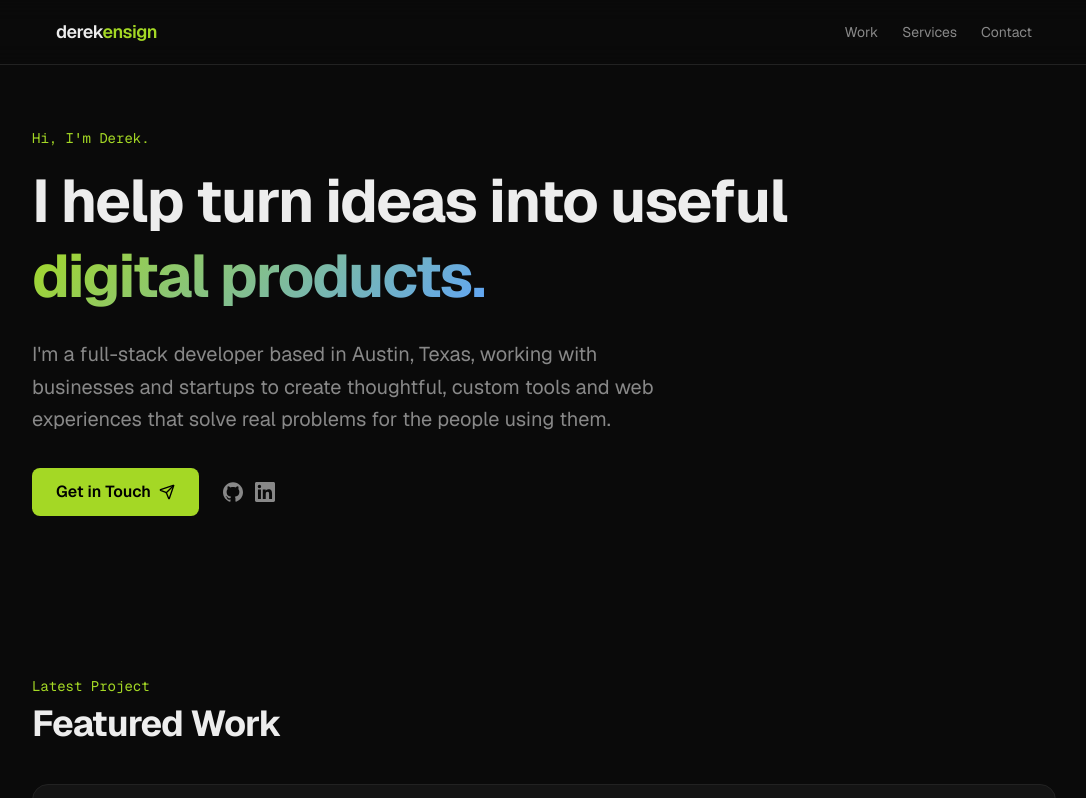
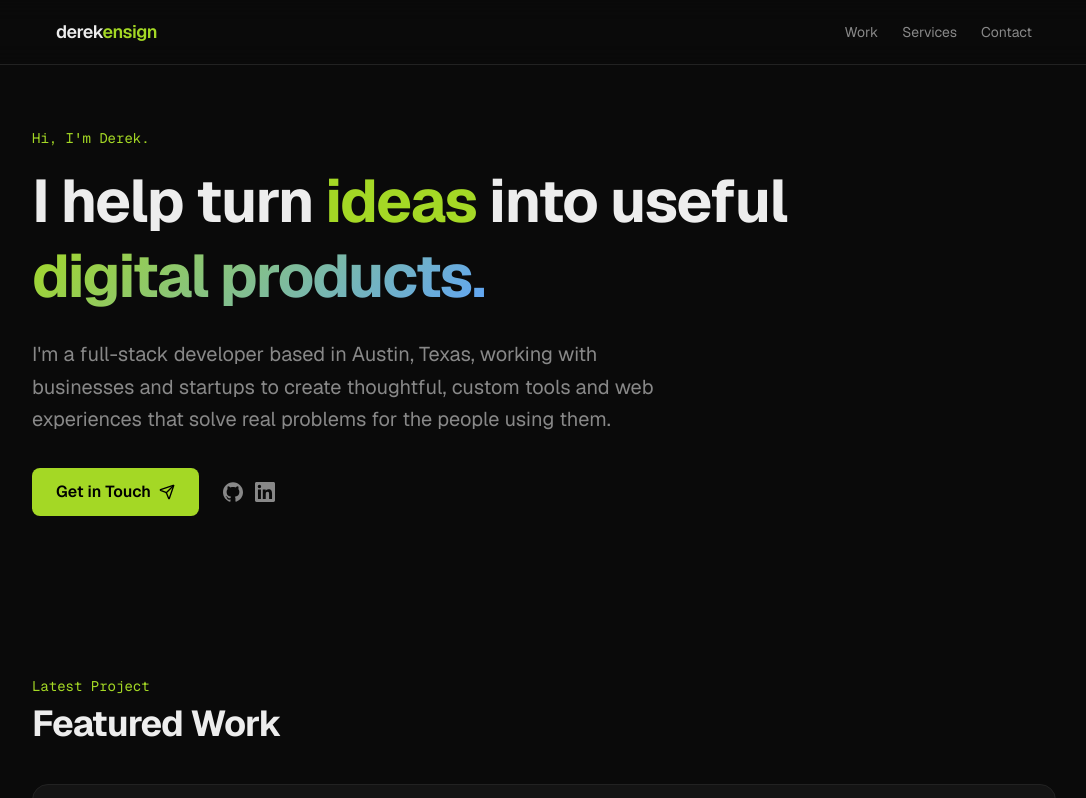
Before and after one commit to derekensign/derekensign, a Next.js app: page / in a window 1280 px wide. Shown: the top 798 px of the page, without its empty margins (96-1182 px from the left). Built offline with nearby package versions, Linux system fonts and the light colour scheme.

Commit message:
Add shimmer effect to 'ideas' in hero heading
Green shimmer with bright glint sweep for subtle emphasis.

Co-Authored-By: Claude Opus 4.6 <noreply@anthropic.com>

```diff
--- a/app/globals.css
+++ b/app/globals.css
@@ -50,3 +50,27 @@ textarea:-webkit-autofill {
   -webkit-text-fill-color: transparent;
   background-clip: text;
 }
+
+/* Shimmer text effect */
+.shimmer-text {
+  background: linear-gradient(
+    110deg,
+    var(--accent) 0%,
+    var(--accent) 30%,
+    #f0ffc0 48%,
+    #ffffff 50%,
+    #f0ffc0 52%,
+    var(--accent) 70%,
+    var(--accent) 100%
+  );
+  background-size: 300% 100%;
+  -webkit-background-clip: text;
+  -webkit-text-fill-color: transparent;
+  background-clip: text;
+  animation: shimmer 4s ease-in-out infinite;
+}
+
+@keyframes shimmer {
+  0% { background-position: 100% 0; }
+  100% { background-position: -100% 0; }
+}
--- a/app/page.tsx
+++ b/app/page.tsx
@@ -118,7 +118,7 @@ export default function Home() {
           >
             <p className="text-accent text-sm font-mono mb-4">Hi, I&apos;m Derek.</p>
             <h1 className="text-4xl md:text-6xl font-bold tracking-tight leading-tight mb-6">
-              I help turn ideas into useful<br />
+              I help turn <span className="shimmer-text">ideas</span> into useful<br />
               <span className="gradient-text">digital products.</span>
             </h1>
             <p className="text-muted text-lg md:text-xl max-w-2xl mb-8 leading-relaxed">
```
